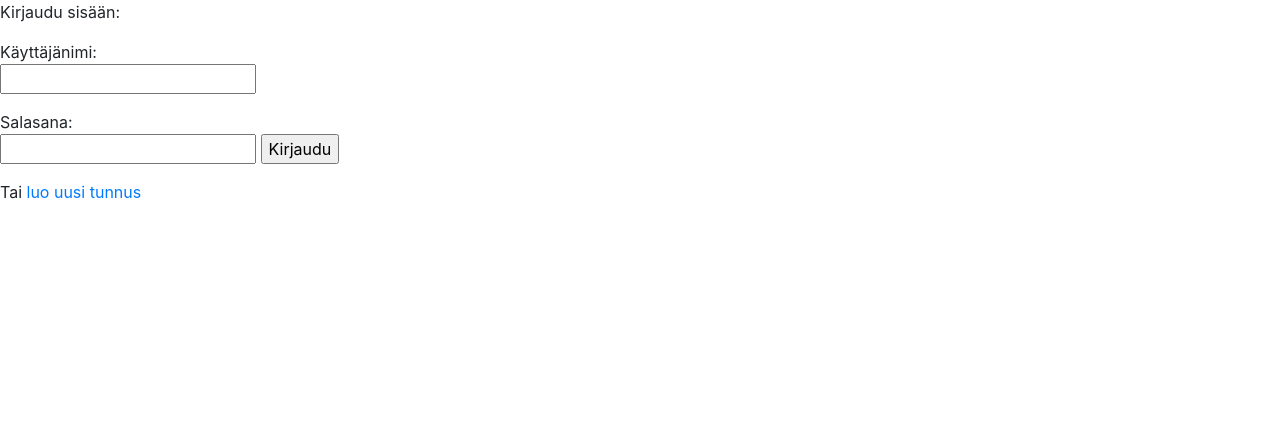
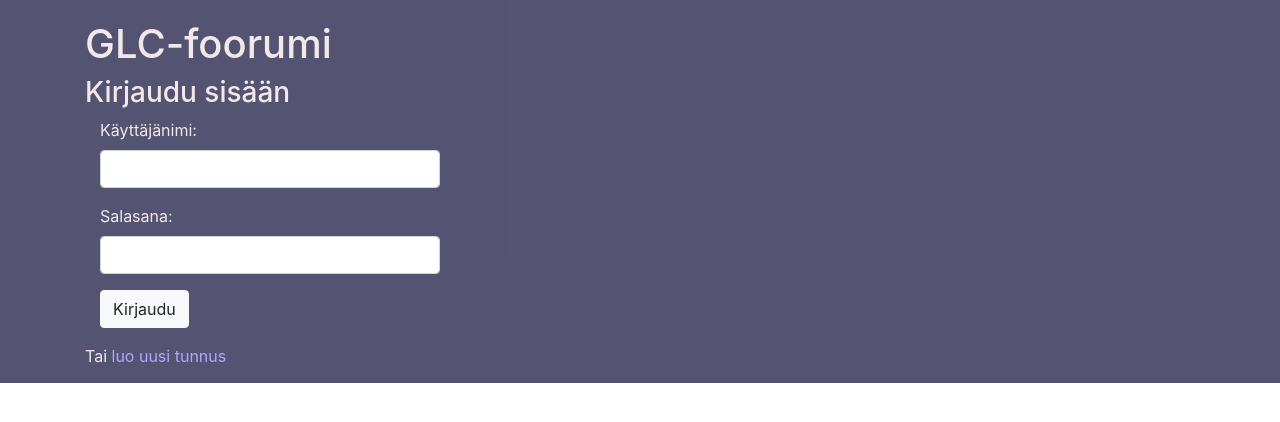
Before and after one commit to Ronttikasa/Foorumisovellus, a Flask app: page / in a window 1280 px wide. Shown: the top 422 px of the page. Run offline with Flask 2, Linux system fonts and the light colour scheme; some libraries are stand-ins or nearby versions.

Commit message:
Improve layout

```diff
--- /dev/null
+++ b/static/style.css
@@ -0,0 +1,28 @@
+.header {
+    background: rgba(40, 37, 77, 0.788);
+    color: rgb(241, 233, 233);
+    padding-top: 20px;
+    padding-bottom: 15px;
+}
+
+.header a {
+    color: rgb(174, 167, 255)
+}
+
+.nav {
+    background: rgba(204, 201, 238, 0.788);
+    height: 40px;
+    padding-top: 8px;
+}
+
+.content {
+    padding-top: 10px;
+}
+
+.new {
+    padding-top: 50px;
+}
+
+a {
+    color: rgb(32, 26, 95)
+}
--- a/templates/index.html
+++ b/templates/index.html
@@ -1,11 +1,13 @@
 {% extends "layout.html" %}
 
 {% block content %}
+    <h2>Huoneet</h2>
     {% for category in categories %}
-        <a href="/category/{{ category.id }}">{{ category.category_name }}</a><br>
-        <hr>
+        <p><a href="/category/{{ category.id }}">{{ category.category_name }}</a></p>
     {% endfor %}
+{% endblock %}
 
+{% block add_new %}
     {% if 1 in groups %}
         <form action="/new_category" method="POST">
             <p>Luo uusi alue</p>
--- a/templates/layout.html
+++ b/templates/layout.html
@@ -5,22 +5,50 @@
     <meta name="viewport" content="width=device-width, initial-scale=1, shrink-to-fit=no">
     <title>GLC foorumi</title>
     <link rel="stylesheet" href="https://stackpath.bootstrapcdn.com/bootstrap/4.5.0/css/bootstrap.min.css">
+    <link rel="stylesheet" href="/static/style.css">
 </head>
 <body>
+    <div class="header">
+        <div class="container">
+            <h1>GLC-foorumi</h1>
             {% if session.username %}
                 <p>Olet kirjautunut nimellä {{ session.username }} | <a href="/logout">Kirjaudu ulos</a></p>
+        </div>
+    </div>
+    <div class="nav">
+        <div class="container">
+            {% block navigation %}{% endblock %}
+        </div>
+    </div>
+    <div class="content">
+        <div class="container">
             {% block content %}{% endblock %}
+        </div>
+    </div>
+    <div class="new">
+        <div class="container">
+            {% block add_new %}{% endblock %}
+        </div>
+    </div>
             {% else %}
+                <h3>Kirjaudu sisään</h3>
                 <form action="/login" method="POST">
-        <p>Kirjaudu sisään:</p>
-        <p>Käyttäjänimi:<br>
-            <input type="text" name="username" required minlength="1"></p>
-        <p>Salasana:<br>
-            <input type="password" name="password" required minlength="1">
-            <input type="submit" value="Kirjaudu"></p>
+                <div class="form-group col-4">
+                    <label for="username">Käyttäjänimi:</label>
+                    <input type="text" class="form-control" name="username" required minlength="1">
+                </div>
+                <div class="form-group col-4">
+                    <label for="password">Salasana:</label>
+                        <input type="password" class="form-control" name="password" required minlength="1">
+                </div>
+                <div class="form-group col-4">
+                    <button type="submit" class="btn btn-light">Kirjaudu</button>
+                </div>
                 </form>
                 Tai <a href="/register">luo uusi tunnus</a>
             {% endif %}
+        </div>
+    </div>
 
 </body>
 </html>
```
Also changed, not shown: templates/category.html (+7 -2 lines), templates/thread.html (+9 -4 lines). Lines whose indentation alone changed are shown as unchanged.
